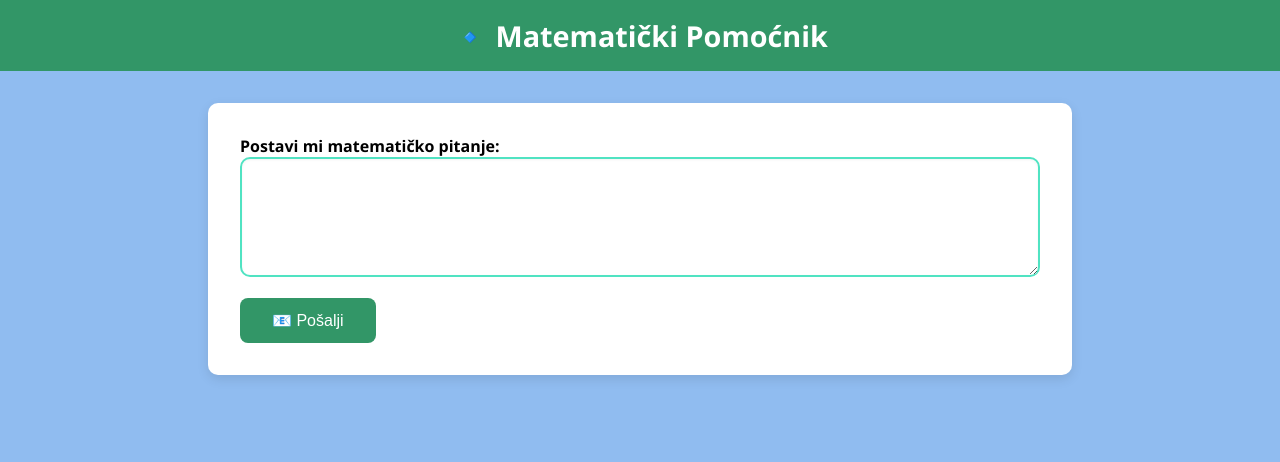
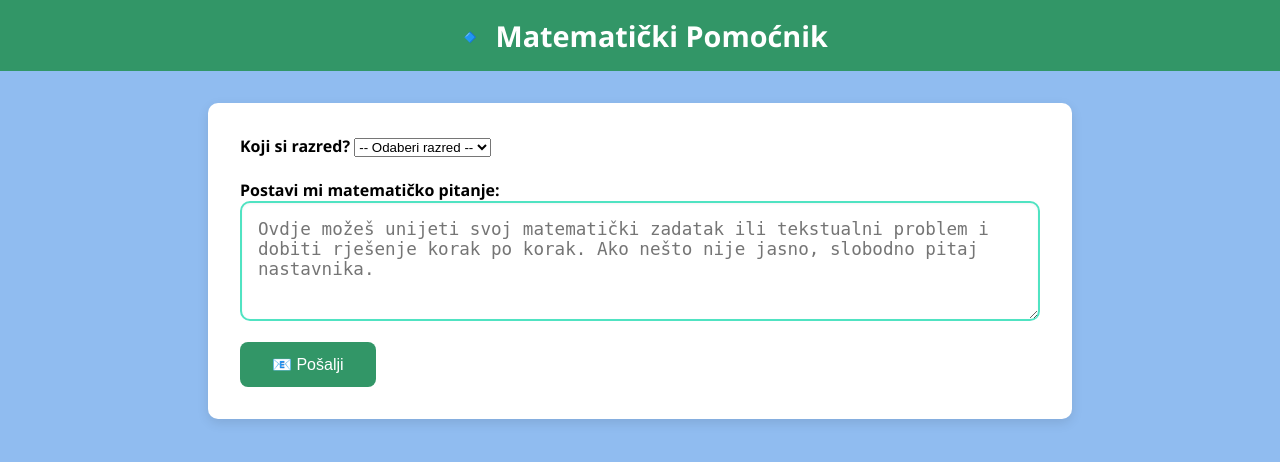
Before and after one commit to FarisMujacic/ai-matematicari, a Flask app: page / in a window 1280 px wide. Shown: the top 462 px of the page. Run offline with Flask 3, Linux system fonts and the light colour scheme.

Commit message:
Update index.html

```diff
--- a/templates/index.html
+++ b/templates/index.html
@@ -13,6 +13,8 @@
             color: #000000;
             margin: 0;
             padding: 0;
+            height: 100%;
+            overflow: hidden;
         }
 
         header {
@@ -92,11 +94,25 @@
 
     <main>
        <form method="POST">
+    <label for="razred"><strong>Koji si razred?</strong></label>
+    <select name="razred" id="razred" required>
+        <option value="">-- Odaberi razred --</option>
+        <option value="5">5. razred</option>
+        <option value="6">6. razred</option>
+        <option value="7">7. razred</option>
+        <option value="8">8. razred</option>
+        <option value="9">9. razred</option>
+    </select>
+
+    <br><br>
+
     <label for="pitanje"><strong>Postavi mi matematičko pitanje:</strong></label>
-            <textarea name="pitanje" id="pitanje" required></textarea>
+    <textarea name="pitanje" id="pitanje" required
+     placeholder="Ovdje možeš unijeti svoj matematički zadatak ili tekstualni problem i dobiti rješenje korak po korak. Ako nešto nije jasno, slobodno pitaj nastavnika."></textarea>
     <br>
     <button type="submit">📧 Pošalji</button>
 </form>
+
 
         {% if odgovor %}
         <div class="output-box">
```
Lines whose indentation alone changed are shown as unchanged.
